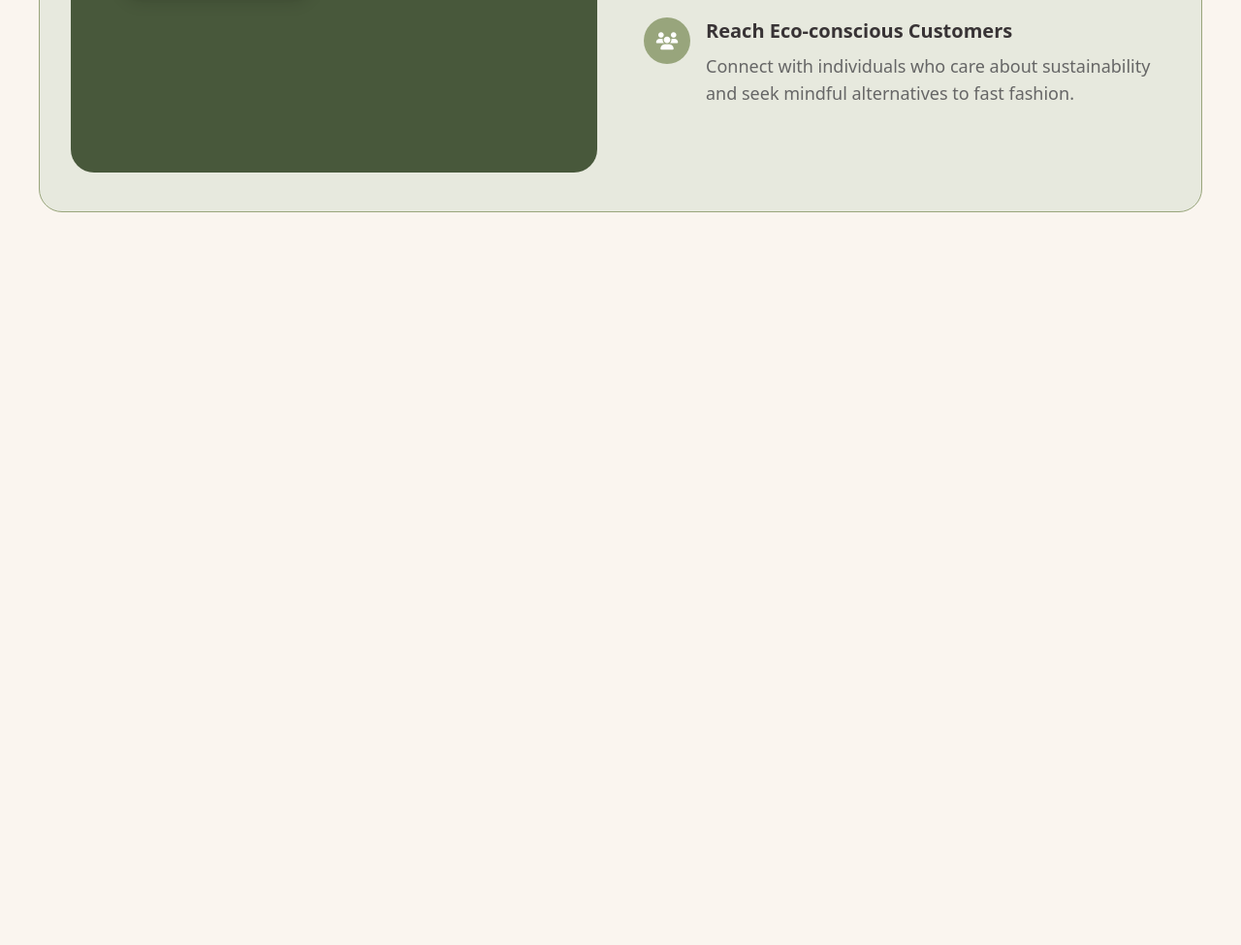
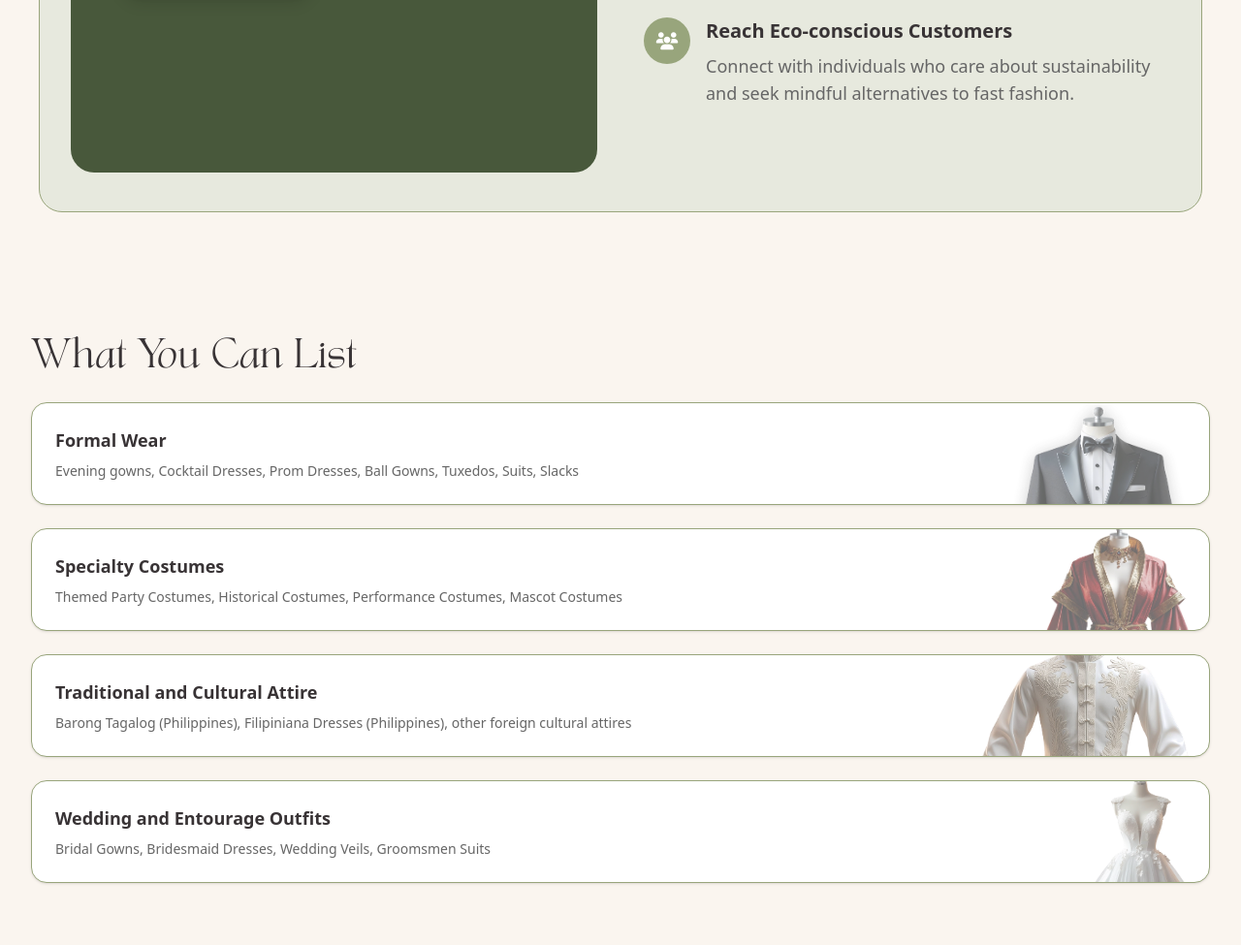
Before and after one commit to Retasify/Rent, a plain HTML site: page seller-landingPage.html in a window 1280 px wide. Shown: the part 1432-2407 px from the top of the page at 97% size. Before the commit the page ends 1715 px from the top, so only its background shows below. Drawn offline with nearby package versions, Linux system fonts and the light colour scheme.

Commit message:
fixed new section

```diff
--- a/seller-landingPage.html
+++ b/seller-landingPage.html
@@ -53,7 +53,7 @@
     </header>
 
     <!-- hero section -->
-    <section class="min-h-screen mr-4 md:px-10 py-5 md:py-14 bg-[#FAF5EF]">
+    <section class="min-h-screen mr-4 md:px-10 py-5 md:py-14">
         <div class="max-w-screen mx-auto flex items-center justify-between flex-col lg:flex-row gap-10 md:gap-20 ml-10 mt-10">
             <div class="flex-1 max-w-full w-full" data-aos="fade-right" data-aos-duration="1000">
                 <h1 class="text-3xl md:text-6xl lg:text-[60px] font-light text-[#383335] mb-8 leading-relaxed font-tan-aegean whitespace-nowrap">
@@ -145,6 +145,57 @@
         </div>
     </section>
 
+    <!-- What you can list -->
+    <section>
+        <div class="max-w-screen mx-auto px-4 md:px-8 py-16">
+            <h2 class="text-2xl md:text-3xl lg:text-3xl font-normal text-[#383335] mb-8 text-start font-tan-aegean" data-aos="fade-up" data-aos-duration="1000">
+                What You Can List
+            </h2>
+            <div class="space-y-6">
+                <!-- Formal Wear -->
+                <div class="flex items-center bg-white border border-[#99A57C] rounded-2xl shadow-sm p-6 relative overflow-hidden" data-aos="fade-up" data-aos-delay="100">
+                    <div class="flex-1">
+                        <h3 class="font-semibold text-lg text-[#383335] mb-2">Formal Wear</h3>
+                        <p class="text-[#666] text-sm">
+                            Evening gowns, Cocktail Dresses, Prom Dresses, Ball Gowns, Tuxedos, Suits, Slacks
+                        </p>
+                    </div>
+                    <img src="./images/Placeholder_img.png" alt="Formal Wear" class="absolute right-4 top-1/2 -translate-y-1/2 h-32 w-auto opacity-60 pointer-events-none hidden md:block">
+                </div>
+                <!-- Specialty Costumes -->
+                <div class="flex items-center bg-white border border-[#99A57C] rounded-2xl shadow-sm p-6 relative overflow-hidden" data-aos="fade-up" data-aos-delay="200">
+                    <div class="flex-1">
+                        <h3 class="font-semibold text-lg text-[#383335] mb-2">Specialty Costumes</h3>
+                        <p class="text-[#666] text-sm">
+                            Themed Party Costumes, Historical Costumes, Performance Costumes, Mascot Costumes
+                        </p>
+                    </div>
+                    <img src="./images/Red_SpecialtyWear.png" alt="Specialty Costume" class="absolute right-4 top-1/2 -translate-y-1/2 h-32 w-auto opacity-60 pointer-events-none hidden md:block">
+                </div>
+                <!-- Traditional and Cultural Attire -->
+                <div class="flex items-center bg-white border border-[#99A57C] rounded-2xl shadow-sm p-6 relative overflow-hidden" data-aos="fade-up" data-aos-delay="300">
+                    <div class="flex-1">
+                        <h3 class="font-semibold text-lg text-[#383335] mb-2">Traditional and Cultural Attire</h3>
+                        <p class="text-[#666] text-sm">
+                            Barong Tagalog (Philippines), Filipiniana Dresses (Philippines), other foreign cultural attires
+                        </p>
+                    </div>
+                    <img src="./images/Barong.png" alt="Cultural Attire" class="absolute right-4 top-1/2 -translate-y-1/2 h-42 w-auto opacity-60 pointer-events-none hidden md:block">
+                </div>
+                <!-- Wedding and Entourage Outfits -->
+                <div class="flex items-center bg-white border border-[#99A57C] rounded-2xl shadow-sm p-6 relative overflow-hidden" data-aos="fade-up" data-aos-delay="400">
+                    <div class="flex-1">
+                        <h3 class="font-semibold text-lg text-[#383335] mb-2">Wedding and Entourage Outfits</h3>
+                        <p class="text-[#666] text-sm">
+                            Bridal Gowns, Bridesmaid Dresses, Wedding Veils, Groomsmen Suits
+                        </p>
+                    </div>
+                    <img src="./images/dress.png" alt="Wedding Outfit" class="absolute right-4 top-1/2 -translate-y-1/2 h-32 w-auto opacity-60 pointer-events-none hidden md:block">
+                </div>
+            </div>
+        </div>
+    </section>
+
     <script src="https://unpkg.com/aos@2.3.1/dist/aos.js"></script>
     <script>
         AOS.init({
```
